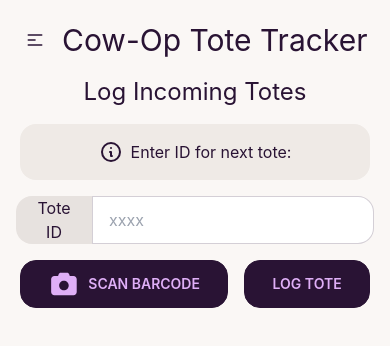
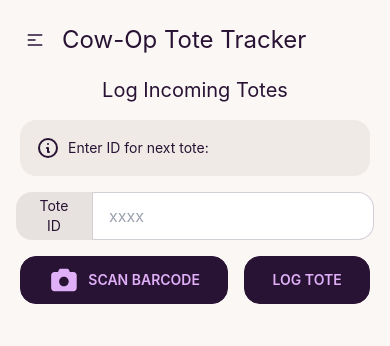
Before and after one commit to spencerevison/Cow-OpToteTracker, a Next.js app: page /incoming in a window 390 px wide. Shown: the top 346 px of the page. Built offline with nearby package versions, Linux system fonts and the light colour scheme.

Commit message:
Restructure layout

```diff
--- a/components/Alert.tsx
+++ b/components/Alert.tsx
@@ -24,7 +24,7 @@ const Alert: React.FC<AlertProps> = ({ msg, status }) => {
       ${status === ERROR && "alert-error"}
     `}
     >
-      <div>
+      <div className="mr-auto">
         {status === NEUTRAL && <NeutralIcon />}
         {status === WARNING && <WarningIcon />}
         {status === SUCCESS && <SuccessIcon />}
--- a/components/CustomerName.tsx
+++ b/components/CustomerName.tsx
@@ -22,7 +22,7 @@ const CustomerName: React.FC<CustomerNameProps> = (props) => {
 
   return (
     <label className="input-group my-4 justify-center">
-      <span className="w-40">Customer Name</span>
+      <span className="w-40 leading-tight">Customer Name</span>
       <Typeahead
         ref={typeaheadRef}
         allowNew
--- a/components/IncomingForm.tsx
+++ b/components/IncomingForm.tsx
@@ -48,8 +48,8 @@ const IncomingForm = () => {
   const showProgress = ["fetchRecord", "deletingRecord"].some(state.matches);
 
   return (
-    <div className="text-center">
-      <h1 className="text-2xl">Log Incoming Totes</h1>
+    <>
+      <h1 className="text-xl sm:text-2xl">Log Incoming Totes</h1>
       <progress
         className={`progress mx-auto my-1 block w-56 md:my-4 ${
           !showProgress && "opacity-0"
@@ -95,7 +95,7 @@ const IncomingForm = () => {
           />
         )}
       </form>
-    </div>
+    </>
   );
 };
 export default IncomingForm;
--- /dev/null
+++ b/components/Layout.tsx
@@ -0,0 +1,21 @@
+import React from "react";
+import NavBar from "./NavBar";
+
+type LayoutProps = {
+  children: JSX.Element;
+};
+
+const Layout: React.FC<LayoutProps> = ({ children }) => {
+  return (
+    <>
+      <header>
+        <NavBar />
+      </header>
+      <main className="my-1 mx-4 text-center text-sm sm:mx-8 sm:text-base md:mx-12 md:my-8">
+        {children}
+      </main>
+    </>
+  );
+};
+
+export default Layout;
--- a/components/NavBar.tsx
+++ b/components/NavBar.tsx
@@ -31,7 +31,9 @@ const NavBar = () => {
           <NavLinks className="dropdown-content menu rounded-box menu-compact mt-3 w-52 bg-base-100 p-2 shadow" />
         </div>
         <Link href="/">
-          <a className="text-3xl normal-case">Cow-Op Tote Tracker</a>
+          <a className="text-2xl normal-case sm:text-3xl">
+            Cow-Op Tote Tracker
+          </a>
         </Link>
       </div>
       <div className="navbar-center hidden lg:flex">
--- a/components/OutgoingForm.tsx
+++ b/components/OutgoingForm.tsx
@@ -87,8 +87,8 @@ const OutgoingForm = () => {
   const showProgress = ["updatingRecord", "creatingRecord"].some(state.matches);
 
   return (
-    <div className="text-center">
-      <h1 className="text-2xl">Log Outgoing Totes</h1>
+    <>
+      <h1 className="text-xl sm:text-2xl">Log Outgoing Totes</h1>
       <progress
         className={`progress mx-auto my-1 block w-56 md:my-4 ${
           !showProgress && "opacity-0"
@@ -108,7 +108,7 @@ const OutgoingForm = () => {
         <ToteId {...{ register, errors }} />
         <button className="btn my-4">Log Outgoing Tote</button>
       </form>
-    </div>
+    </>
   );
 };
 export default OutgoingForm;
--- a/pages/_app.tsx
+++ b/pages/_app.tsx
@@ -1,17 +1,26 @@
 import "../styles/globals.css";
 import Head from "next/head";
+import Layout from "../components/Layout";
 import type { AppProps } from "next/app";
 
 function MyApp({ Component, pageProps }: AppProps) {
   return (
     <>
       <Head>
+        <title>Cow-Op Tote Tracker</title>
         <meta
           name="viewport"
           content="width=device-width, initial-scale=1, maximum-scale=1"
         />
+        <meta
+          name="description"
+          content="Utility application for tracking tote inventory"
+        />
+        <link rel="icon" href="/favicon.ico" />
       </Head>
-      <Component {...pageProps} />
+      <Layout>
+        <Component {...pageProps} />
+      </Layout>
     </>
   );
 }
--- a/pages/incoming.tsx
+++ b/pages/incoming.tsx
@@ -1,28 +1,16 @@
 import type { NextPage } from "next";
 import Head from "next/head";
-import NavBar from "../components/NavBar";
 import IncomingForm from "../components/IncomingForm";
 
-const Home: NextPage = () => {
+const Incoming: NextPage = () => {
   return (
     <>
       <Head>
         <title>Log Incoming Totes | Cow-Op Tote Tracker</title>
-        <meta
-          name="description"
-          content="Utility application for tracking tote inventory"
-        />
-        <link rel="icon" href="/favicon.ico" />
       </Head>
-
-      <header>
-        <NavBar />
-      </header>
-      <main className="my-1 mx-4 sm:mx-8 md:mx-12 md:my-8">
-        <IncomingForm />
-      </main>
+      <IncomingForm />
     </>
   );
 };
 
-export default Home;
+export default Incoming;
--- a/pages/index.tsx
+++ b/pages/index.tsx
@@ -1,24 +1,9 @@
 import type { NextPage } from "next";
-import Head from "next/head";
 import Link from "next/link";
-import NavBar from "../components/NavBar";
 
 const Home: NextPage = () => {
   return (
     <>
-      <Head>
-        <title>Cow-Op Tote Tracker</title>
-        <meta
-          name="description"
-          content="Utility application for tracking tote inventory"
-        />
-        <link rel="icon" href="/favicon.ico" />
-      </Head>
-
-      <header>
-        <NavBar />
-      </header>
-      <main className="my-1 mx-4 text-center sm:mx-8 md:mx-12 md:my-8">
       <h1 className="text-2xl">Start Tracking Totes!</h1>
       <div className="mx-auto flex max-w-xs flex-col">
         <Link href="/outgoing">
@@ -28,7 +13,6 @@ const Home: NextPage = () => {
           <a className="btn mt-6">Log Incoming Totes</a>
         </Link>
       </div>
-      </main>
     </>
   );
 };
--- a/pages/outgoing.tsx
+++ b/pages/outgoing.tsx
@@ -1,26 +1,14 @@
 import type { NextPage } from "next";
 import Head from "next/head";
 import OutgoingForm from "../components/OutgoingForm";
-import NavBar from "../components/NavBar";
 
 const Home: NextPage = () => {
   return (
     <>
       <Head>
         <title>Log Outgoing Totes | Cow-Op Tote Tracker</title>
-        <meta
-          name="description"
-          content="Utility application for tracking tote inventory"
-        />
-        <link rel="icon" href="/favicon.ico" />
       </Head>
-
-      <header>
-        <NavBar />
-      </header>
-      <main className="my-1 mx-4 sm:mx-8 md:my-8 md:mx-12">
-        <OutgoingForm />
-      </main>
+      <OutgoingForm />
     </>
   );
 };
```
Lines whose indentation alone changed are shown as unchanged.
